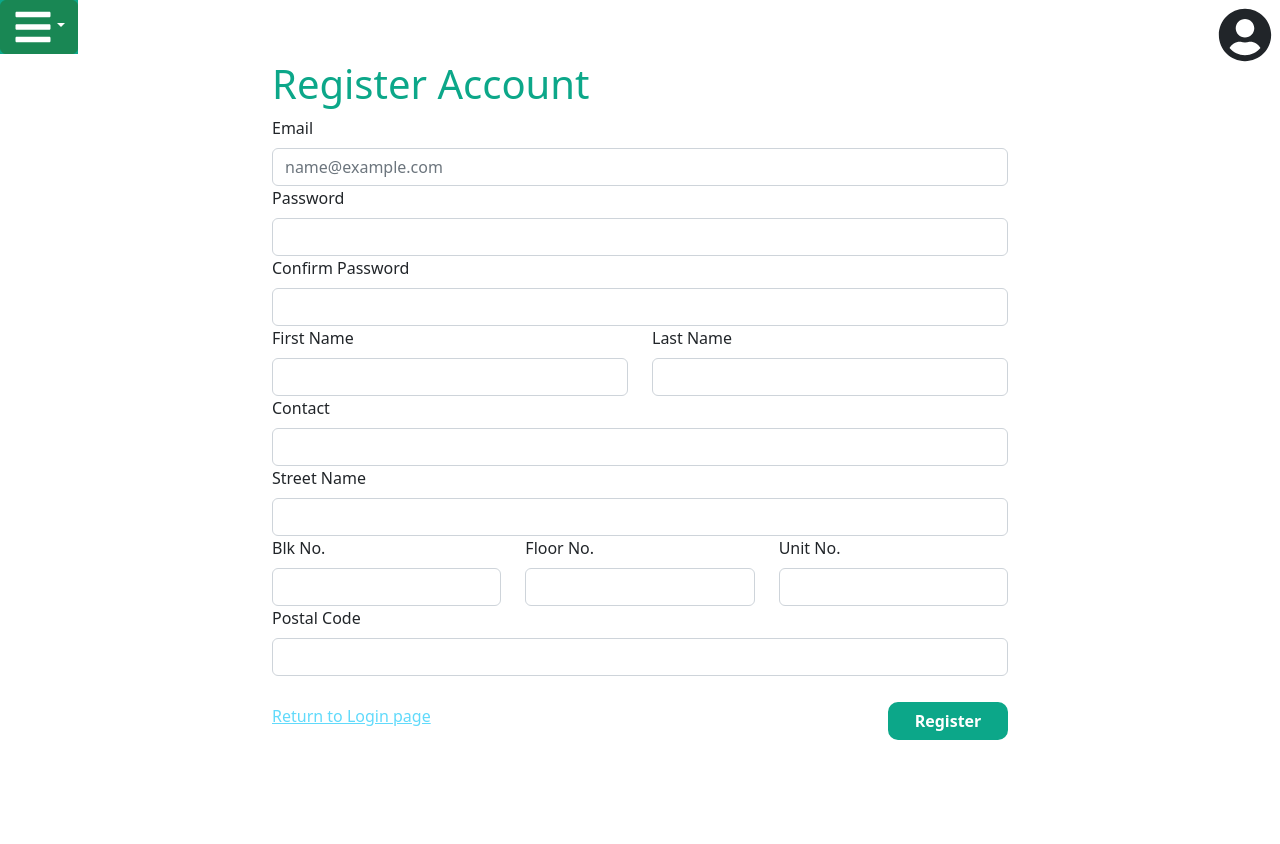
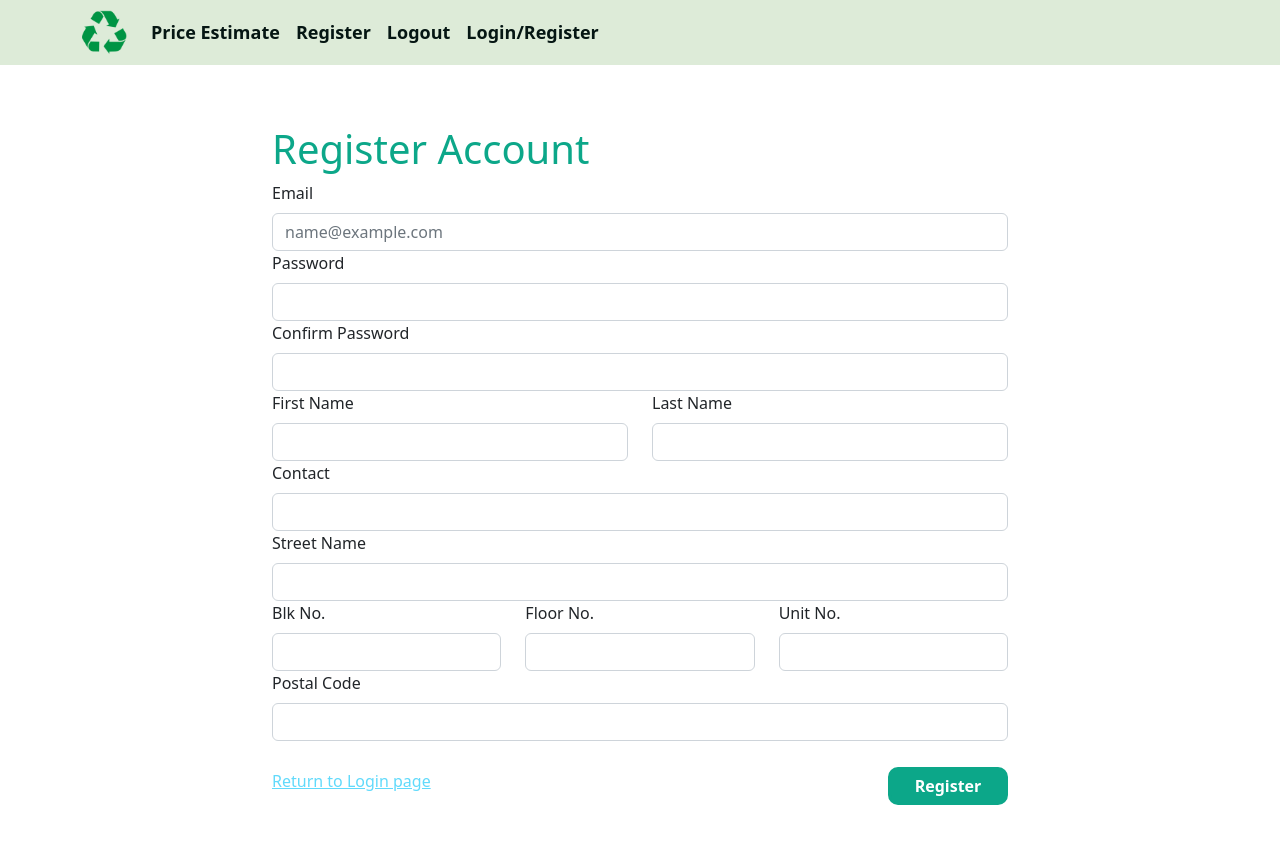
Before and after one commit to mtech-batch-31/waste-recycler-client, a React (Create React App) app: page /register in a window 1280 px wide. Shown: the top 844 px of the page. Before the commit the page ends 800 px from the top, so only its background shows below. Built offline with nearby package versions, Linux system fonts and the light colour scheme.

Commit message:
NavHeader Change and Register UI Correct Contact Number parameter to API

```diff
--- a/src/Components/Header.css
+++ b/src/Components/Header.css
@@ -1,16 +1,22 @@
 .header {
-    background-color: #0CA789;
+    background-color: #ddebd8;
+    width: 100%;
+    height: 65px;
+}
+.header img{
     margin: auto;
     width: 100%;
+    height: 45px;
 }
-.nav-bar {
-    background-color: #0CA789;
-    float: left;
+.nav {
+    font-weight: bold;
+    font-size: 18px;
 }
 .nav-item {
-    background-color: #0CA789;
     font-weight: bold;
-    color: #051613;
+    font-size: larger;
+    vertical-align: bottom;
+    justify-content: flex-end;
 }
 
 a.nav-item{
--- a/src/Components/Header.tsx
+++ b/src/Components/Header.tsx
@@ -1,25 +1,30 @@
-import {Dropdown} from 'react-bootstrap'
+import Container from 'react-bootstrap/Container';
+import Nav from 'react-bootstrap/Nav';
+import Navbar from 'react-bootstrap/Navbar';
+
 import './Header.css'
 import { Link } from "react-router-dom"
 import { Fragment } from 'react';
 import { FaBars, FaUserCircle } from "react-icons/fa";
+import logo from '../Assets/logo512.png';
 
 const Header = () => {
     return (
-    <div className="header">
-        <Dropdown className="nav-bar">
-            <Dropdown.Toggle variant="success" >
-            <FaBars size={40} />
-            </Dropdown.Toggle>
-            <Dropdown.Menu>
-                <Dropdown.Item className='nav-item' href="./price">Get Price Estimate</Dropdown.Item>
-                <Dropdown.Item href="./register">Submit Request</Dropdown.Item>
-            </Dropdown.Menu>
-        </Dropdown>
-        <Dropdown>
-        <FaUserCircle className="user-icon" size={70}/>
-        </Dropdown>
-    </div>
+    <Navbar  className="header"  expand="lg" sticky='top'>
+        <Container>
+
+            <Navbar.Brand><img src={logo}></img></Navbar.Brand>
+            <Navbar.Toggle aria-controls="basic-navbar-nav" />
+            <Navbar.Collapse id="basic-navbar-nav">
+                <Nav className='nav'>
+                    <Nav.Link  className='nav-item' href="./Price">Price Estimate</Nav.Link>
+                    <Nav.Link  className='nav-item' href="./Register">Register</Nav.Link>
+                    <Nav.Link  className='nav-item' >Logout</Nav.Link>
+                    <Nav.Link  className='nav-item' href="./Login">Login/Register</Nav.Link>
+                </Nav>
+            </Navbar.Collapse>
+        </Container>
+    </Navbar >
     )
 }
 
--- a/src/Page/Register.tsx
+++ b/src/Page/Register.tsx
@@ -120,7 +120,7 @@ const RegisterAccount = () => {
                     password: formData.password,
                     firstName: formData.firstName,
                     lastName: formData.lastName,
-                    contactNumber: formData.blockNo,
+                    contactNumber: formData.contactNumber,
                     address: `Blk ${formData.blockNo}, ${formData.street}, #${formData.floorNo}-{${formData.unitNo}}`,
                     postalCode: formData.postalCode
                 });
```
Also changed, not shown: src/Assets/logo512.png (renamed from public/logo512.png).
